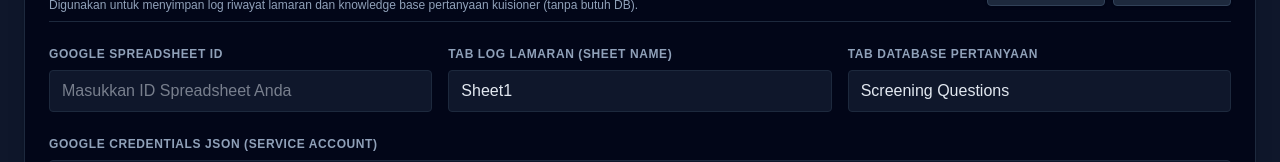
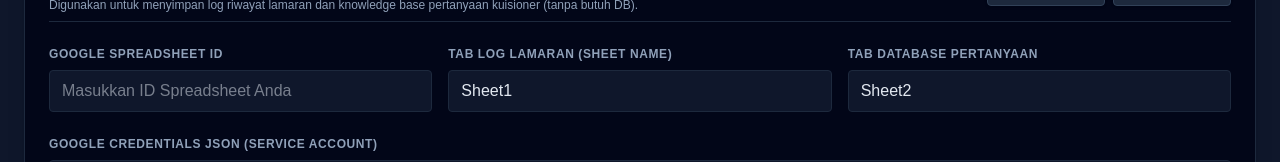
Before and after one commit to yogaiyog/cv-blaster, a Next.js app: page / in a window 1280 px wide. Shown: the part 1126-1288 px from the top of the page. Built offline with nearby package versions, Linux system fonts and the light colour scheme.

Commit message:
feat: set default tab database pertanyaan to Sheet2

```diff
--- a/src/app/api/questions/route.ts
+++ b/src/app/api/questions/route.ts
@@ -122,7 +122,7 @@ export async function POST(req: Request) {
 
       return NextResponse.json({
         success: true,
-        message: `Berhasil memigrasikan ${seeded.length} pertanyaan ke Google Sheets tab "Screening Questions"!`,
+        message: `Berhasil memigrasikan ${seeded.length} pertanyaan ke Google Sheets tab "${config.questionsSheetName || 'Sheet2'}"!`,
         questions: seeded
       });
     }
--- a/src/app/page.tsx
+++ b/src/app/page.tsx
@@ -64,7 +64,7 @@ const STORAGE_KEY = 'cv_blaster_config_v1';
 const EMPTY_CONFIG: AppConfig = {
   spreadsheetId: '',
   sheetName: 'Sheet1',
-  questionsSheetName: 'Screening Questions',
+  questionsSheetName: 'Sheet2',
   googleCredentialsJson: '',
   geminiApiKey: '',
   searchKeywords: '',
@@ -1196,8 +1196,8 @@ export default function Home() {
                   <input
                     type="text"
                     required
-                    placeholder="Contoh: Screening Questions"
-                    value={config.questionsSheetName || 'Screening Questions'}
+                    placeholder="Contoh: Sheet2"
+                    value={config.questionsSheetName || 'Sheet2'}
                     onChange={(e) => setConfig({ ...config, questionsSheetName: e.target.value })}
                     className="w-full bg-slate-900 border border-slate-800 rounded px-3 py-2 text-slate-200 focus:outline-none focus:border-blue-500"
                   />
@@ -1527,7 +1527,7 @@ export default function Home() {
                     </h2>
                     {questionsSource === 'google_sheets' ? (
                       <span className="text-xs font-semibold px-2 py-0.5 rounded bg-emerald-950 text-emerald-300 border border-emerald-800 flex items-center gap-1">
-                        <span className="w-1.5 h-1.5 rounded-full bg-emerald-400"></span> Google Sheets Active ({config.questionsSheetName || 'Screening Questions'})
+                        <span className="w-1.5 h-1.5 rounded-full bg-emerald-400"></span> Google Sheets Active ({config.questionsSheetName || 'Sheet2'})
                       </span>
                     ) : (
                       <span className="text-xs font-semibold px-2 py-0.5 rounded bg-amber-950 text-amber-300 border border-amber-800 flex items-center gap-1">
@@ -2446,7 +2446,7 @@ export default function Home() {
                             <span>❓</span> Tab 2: Database Pertanyaan
                           </span>
                           <span className="text-[10px] px-2 py-0.5 rounded bg-emerald-500/10 text-emerald-400 border border-emerald-500/30 font-mono">
-                            Default: Screening Questions
+                            Default: Sheet2
                           </span>
                         </div>
                         <p className="text-[11px] text-slate-400">
--- a/src/lib/config.ts
+++ b/src/lib/config.ts
@@ -46,7 +46,7 @@ const CONFIG_PATH = path.join(CONFIG_DIR, 'config.json');
 export const DEFAULT_CONFIG: AppConfig = {
   spreadsheetId: '',
   sheetName: 'Sheet1',
-  questionsSheetName: 'Screening Questions',
+  questionsSheetName: 'Sheet2',
   googleCredentialsJson: '',
   geminiApiKey: '',
   searchKeywords: '',
--- a/src/lib/googleSheets.ts
+++ b/src/lib/googleSheets.ts
@@ -432,7 +432,7 @@ export function invalidateQuestionsCache() {
 
 export function getQuestionsSheetTabName(cfg?: AppConfig): string {
   const config = cfg || getConfig();
-  return config.questionsSheetName || 'Screening Questions';
+  return config.questionsSheetName || 'Sheet2';
 }
 
 /**
```
